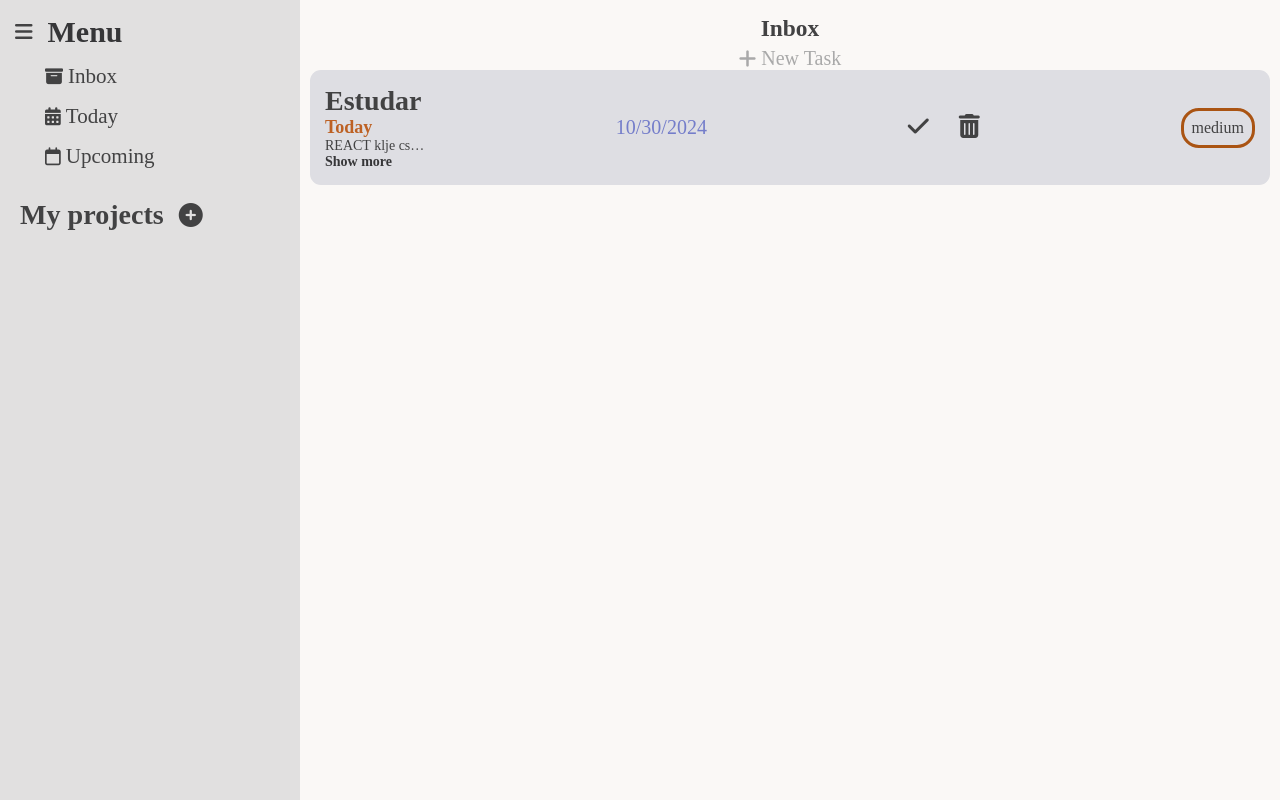
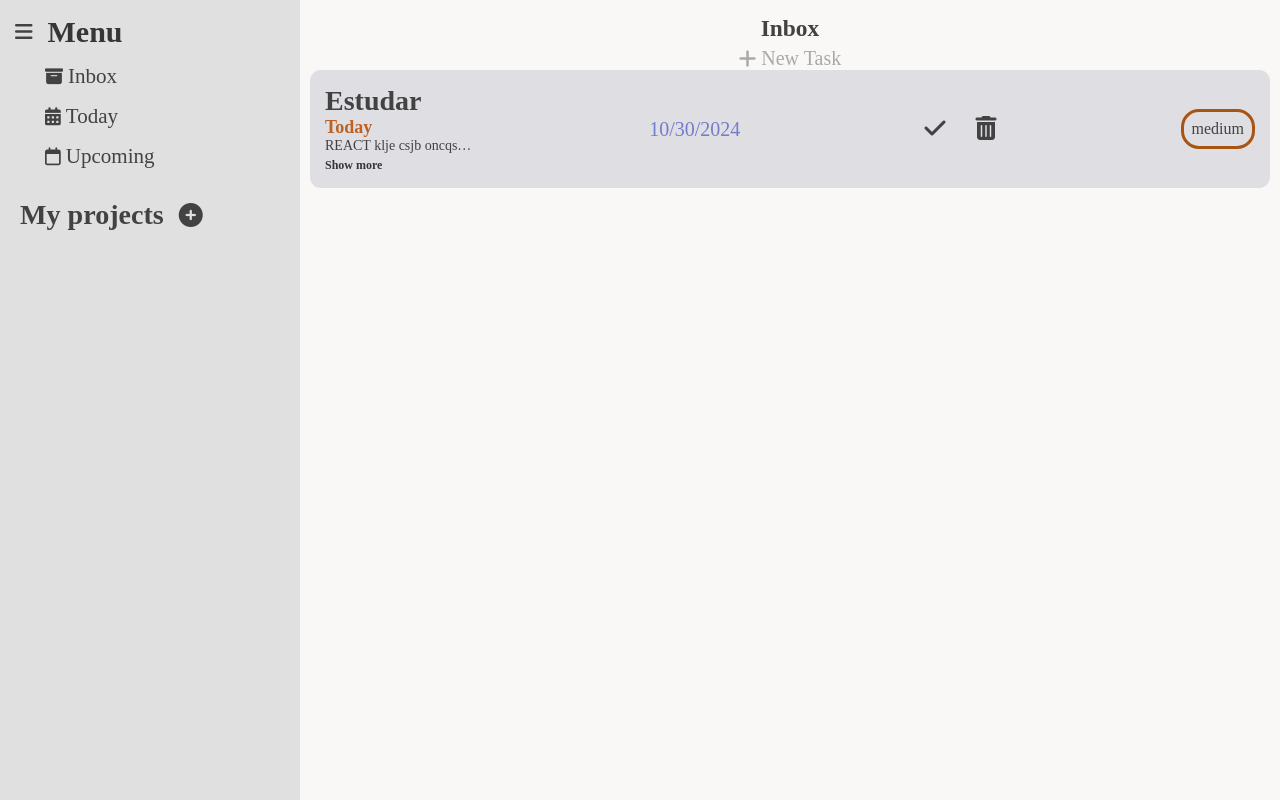
Before and after one commit to Kauannyalencar/todo, a website built with webpack: page src/index.html in a window 1280 px wide. Built offline with nearby package versions, Linux system fonts and the light colour scheme.

Commit message:
Fix show more button and clean inputs

```diff
--- a/src/css/styles.css
+++ b/src/css/styles.css
@@ -316,8 +316,9 @@ select:focus {
 }
 
 .task-header .description {
-    max-width: 100px;
-    /* width: 500px; */
+    max-width: 150px;
+    height: 35px;
+    position: relative;
     overflow: hidden;
     white-space: nowrap;
     text-overflow: ellipsis;
@@ -326,7 +327,20 @@ select:focus {
 .full-description {
     margin-top: 5px;
     display: block;
+    position: relative;
+    padding-bottom: 10px;
+}
 
+
+.show-more {
+    z-index: 999;
+    position: absolute;
+    left: 0px;
+    bottom: 0;
+    color: #363638;
+    font-size: 12px;
+    font-weight: 600;
+    cursor: pointer;
 }
 
 .date {
@@ -382,11 +396,6 @@ select:focus {
     opacity: 0.6;
 }
 
-.show-more {
-    color: #363638;
-    font-weight: 600;
-    cursor: pointer;
-}
 
 .hidden {
     display: none;
--- a/src/js/inbox.js
+++ b/src/js/inbox.js
@@ -9,7 +9,6 @@ const  Inbox = function() {
         </div>
     `;
 
-
 }
 
 Inbox();
--- a/src/js/index.js
+++ b/src/js/index.js
@@ -117,16 +117,16 @@ document.addEventListener("click", (event) => {
         })
     })
 
-    const showDecrption = document.querySelectorAll(".show-more")
-    const header = document.querySelector(".task-header")
-    showDecrption.forEach(btn => {
-        btn.addEventListener("click", (e) => {
-            const fullDescription = btn.previousElementSibling;
-            header.style.height = "auto"
-            toggleElements(btn.parentElement.firstElementChild)
-            toggleElements(fullDescription)
-        })
-    })
+    // const showDecrption = document.querySelectorAll(".show-more")
+    // const header = document.querySelector(".task-header")
+    // showDecrption.forEach(btn => {
+    //     btn.addEventListener("click", (e) => {
+    //         const fullDescription = btn.previousElementSibling;
+    //         header.style.height = "auto"
+    //         toggleElements(btn.parentElement.firstElementChild)
+    //         toggleElements(fullDescription)
+    //     })
+    // })
 })
 
 form.addEventListener("submit", (e) => {
@@ -148,7 +148,9 @@ btnAddProject.addEventListener("click", (e) => {
     projectsList.push(project);
     project.createUi()
     project.addProjectToOption();
+
     projectName.value = ''
+
 })
 
 cancelProject.addEventListener("click", () => toggleElements(newProjectForm));
--- a/src/js/projects.js
+++ b/src/js/projects.js
@@ -49,7 +49,6 @@ class Projects {
     addProjectToOption() {
         chooseProject.innerHTML = ""
 
-        chooseProject.innerHTML = ""
         projectsList.forEach((project) => {
 
             const projectNameReg = project.title.replace(/\s+/g, '').toLocaleLowerCase();
--- a/src/js/tasks.js
+++ b/src/js/tasks.js
@@ -37,15 +37,19 @@ export class TaskRenderer {
 
         const taskContainer = document.querySelector(".tasks-container")
         taskContainer.innerHTML = '';
-        taskContainer.innerHTML += filteredTasks.map(task =>
-            `<div class="task">
+
+        taskContainer.innerHTML += filteredTasks.map(task => {
+            console.log(task.description.length);
+
+            const showMoreButton = task.description.length > 50 ? '<span class="show-more">Show more</span>' : ''; // Conditional button
+            return `<div class="task">
     <header class="task-header">
         <h1 class="task-title">${task.title}</h1>
         <span class="date">${this.actualData}</span>
         <div class="description-container">
-            <p class="description">${task.description}</p>
-            <p class="full-description hidden">${task.description}</p>
-            <p class="show-more">Show more</p>
+             <p class="description">${task.description.substring(0, 50)}${showMoreButton}</p>
+             <p class="full-description hidden">${task.description}${showMoreButton}</p>
+
         </div>
     </header>
     <div class="due-date">
@@ -60,12 +64,25 @@ export class TaskRenderer {
     <span class="priority-task ${task.projectPriority}" data-project="${task.project}">${task.projectPriority}</span>
     </div>
         `
-        ).join("")
+        }).join("")
 
         const deleteBtns = document.querySelectorAll(".delete-task")
         deleteBtns.forEach(btn => {
             btn.addEventListener("click", () => {
                 todo.delete(Number(btn.id))
+            })
+        })
+
+
+        const showMoreButtons = document.querySelectorAll('.show-more');
+        showMoreButtons.forEach(button => {
+            button.addEventListener('click', () => {
+                const descriptionContainer = button.closest('.description-container');
+                const shortDescription = descriptionContainer.querySelector('.description');
+                const fullDescription = descriptionContainer.querySelector('.full-description');
+
+                shortDescription.classList.toggle('hidden');
+                fullDescription.classList.toggle('hidden');
             })
         })
     }
```
Also changed, not shown: src/Captura de tela 2025-02-13 211752.png (added). Lines whose indentation alone changed are shown as unchanged.
